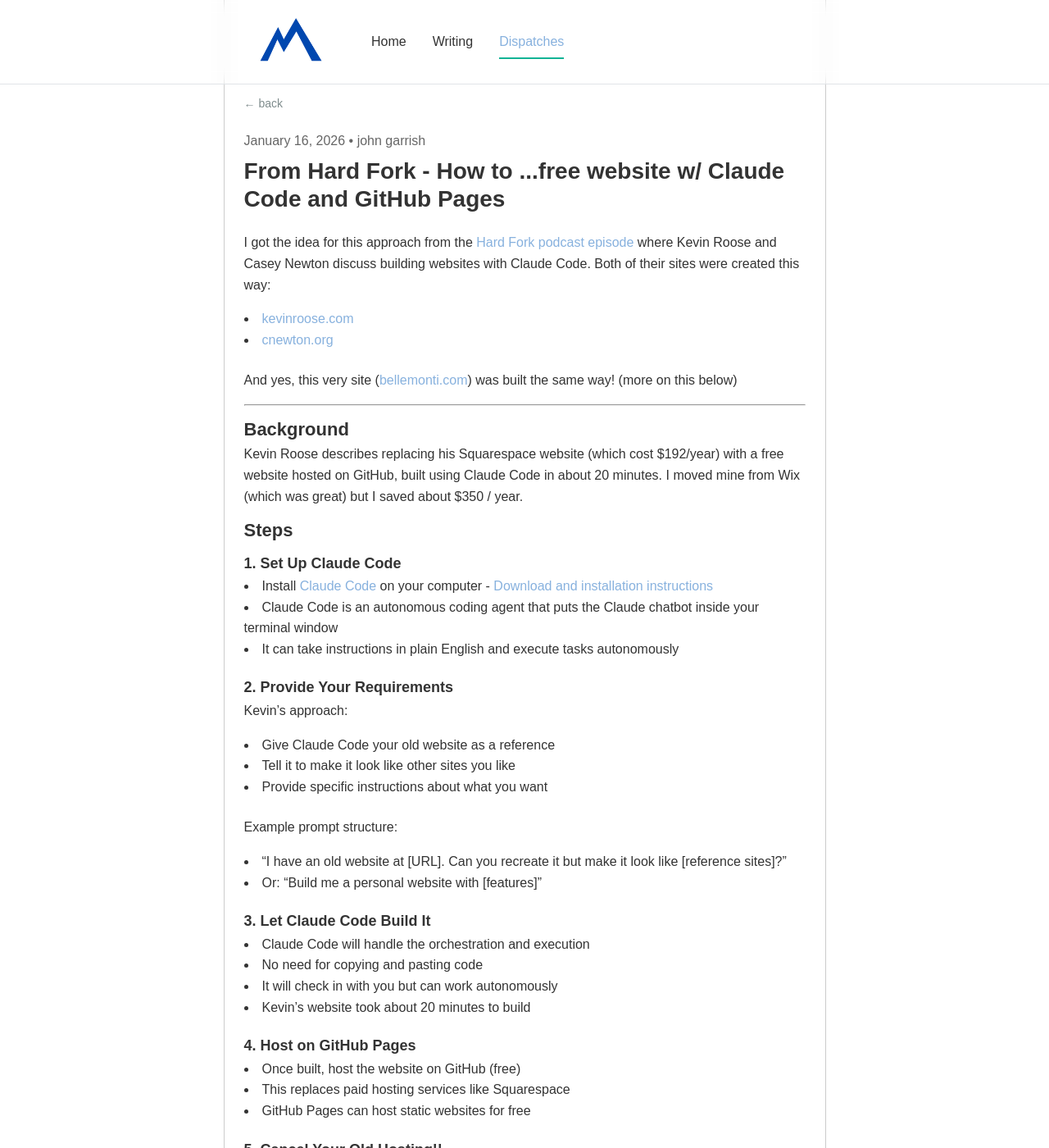
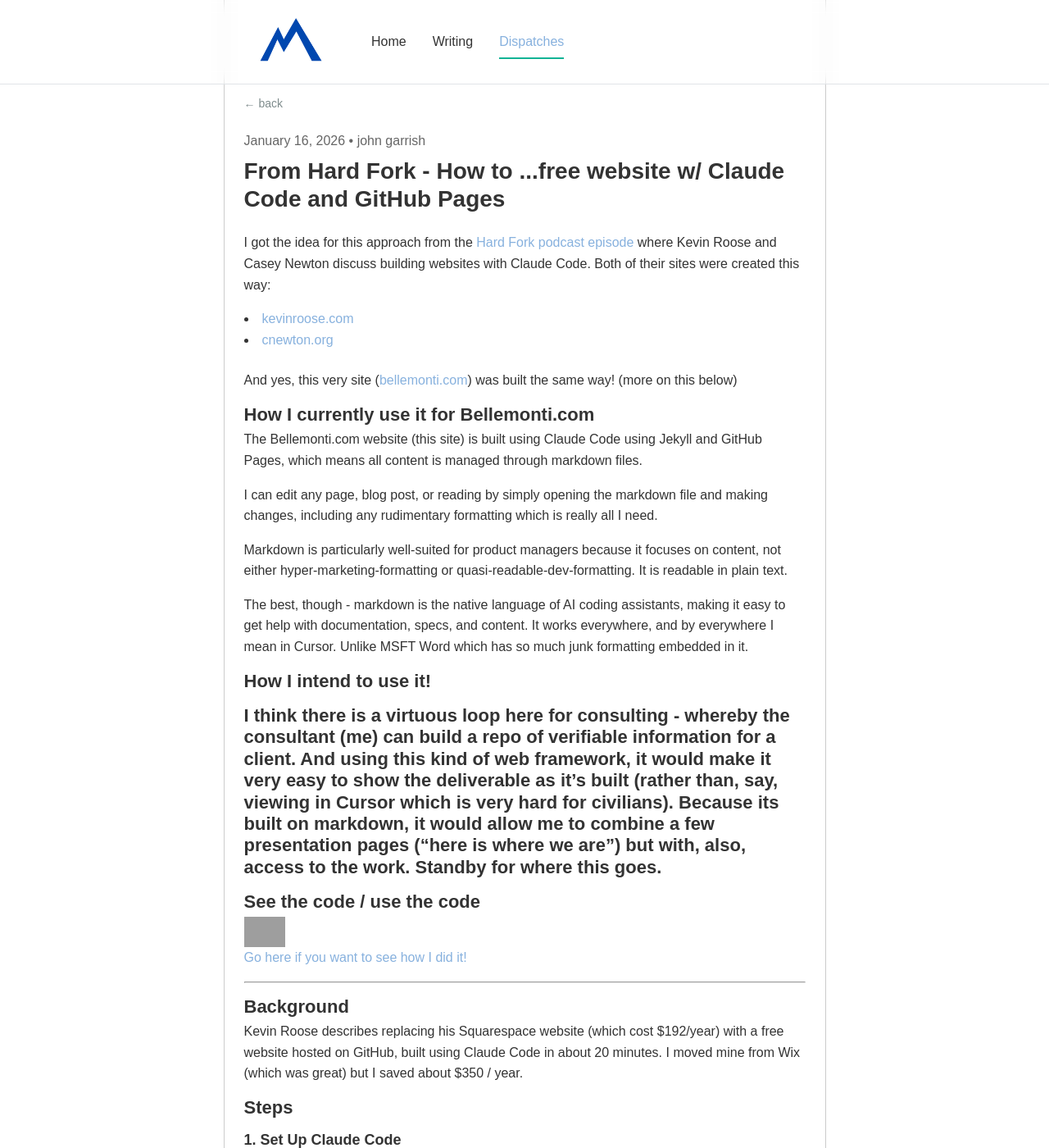
Before and after one commit to gibbygee/bellemonti-website, a Jekyll site: the page built from _readings/2026-01-16-claude-code-github-pages.md, in a window 1280 px wide and 1400 px high. Shown: the whole window at 82% size. Built offline with Jekyll 4.4.1, drawn with Linux system fonts in a browser that asks for light colours; some of the changed text lies outside the part shown; grey boxes are pictures that could not be loaded.

Commit message:
Enhance content on using markdown for Bellemonti.com and outline future consulting applications
Added sections detailing the current use of markdown for managing content on Bellemonti.com and proposed future applications for consulting. Emphasized the advantages of markdown for product managers and the potential for creating a verifiable information repository for clients.

```diff
--- a/_readings/2026-01-16-claude-code-github-pages.md
+++ b/_readings/2026-01-16-claude-code-github-pages.md
@@ -10,6 +10,28 @@
 - <a href="https://cnewton.org" target="_blank" rel="noopener noreferrer">cnewton.org</a>
 
 And yes, this very site (<a href="https://bellemonti.com" target="_blank" rel="noopener noreferrer">bellemonti.com</a>) was built the same way! (more on this below)
+
+## How I currently use it for Bellemonti.com
+
+The Bellemonti.com website (this site) is built using Claude Code using Jekyll and GitHub Pages, which means all content is managed through markdown files.
+
+I can edit any page, blog post, or reading by simply opening the markdown file and making changes, including any rudimentary formatting which is really all I need.
+
+Markdown is particularly well-suited for product managers because it focuses on content, not either hyper-marketing-formatting or quasi-readable-dev-formatting. It is readable in plain text.
+
+The best, though - markdown is the native language of AI coding assistants, making it easy to get help with documentation, specs, and content. It works everywhere, and by everywhere I mean in Cursor. Unlike MSFT Word which has so much junk formatting embedded in it.
+
+## How I intend to use it!
+
+I think there is a virtuous loop here for consulting - whereby the consultant (me) can build a repo of verifiable information for a client. And using this kind of web framework, it would make it very easy to show the deliverable as it's built (rather than, say, viewing in Cursor which is very hard for civilians). Because its built on markdown, it would allow me to combine a few presentation pages ("here is where we are") but with, also, access to the work. Standby for where this goes.
+---
+
+## See the code / use the code
+
+<a href="https://github.com/gibbygee/bellemonti-website" target="_blank" rel="noopener noreferrer">
+  <img src="https://github.githubassets.com/images/modules/logos_page/GitHub-Mark.png" alt="GitHub" width="50" style="vertical-align: middle; margin-right: 10px;">
+  Go here if you want to see how I did it!
+</a>
 
 ---
 
@@ -83,22 +105,3 @@
 
 - Kevin: ~20 minutes for a basic personal website
 - Casey: ~1 hour for a fully-featured personal website with multiple widgets and integrations
-
-## How I use it for Bellemonti.com
-
-The Bellemonti.com website (this site) is built using Claude Code using Jekyll and GitHub Pages, which means all content is managed through markdown files.
-
-I can edit any page, blog post, or reading by simply opening the markdown file and making changes, including any rudimentary formatting which is really all I need.
-
-Markdown is particularly well-suited for product managers because it focuses on content, not either hyper-marketing-formatting or quasi-readable-dev-formatting. It is readable in plain text.
-
-The best, though - markdown is the native language of AI coding assistants, making it easy to get help with documentation, specs, and content. It works everywhere, and by everywhere I mean in Cursor. Unlike MSFT Word which has so much junk formatting embedded in it.
-
----
-
-## See the code / use the code
-
-<a href="https://github.com/gibbygee/bellemonti-website" target="_blank" rel="noopener noreferrer">
-  <img src="https://github.githubassets.com/images/modules/logos_page/GitHub-Mark.png" alt="GitHub" width="50" style="vertical-align: middle; margin-right: 10px;">
-  Go here if you want to see how I did it!
-</a>
```
